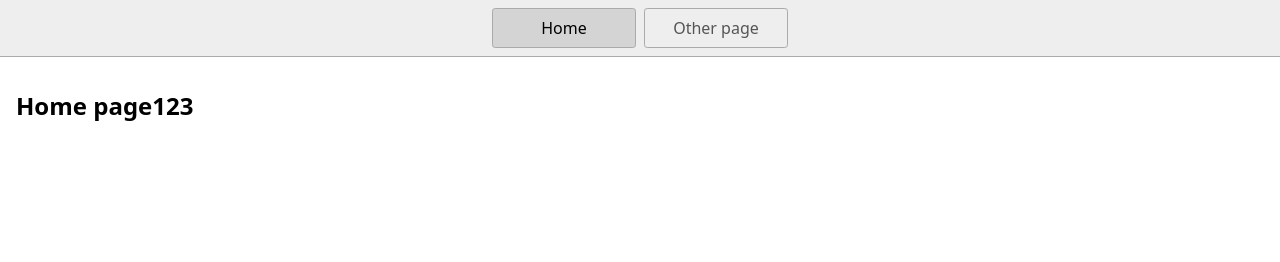
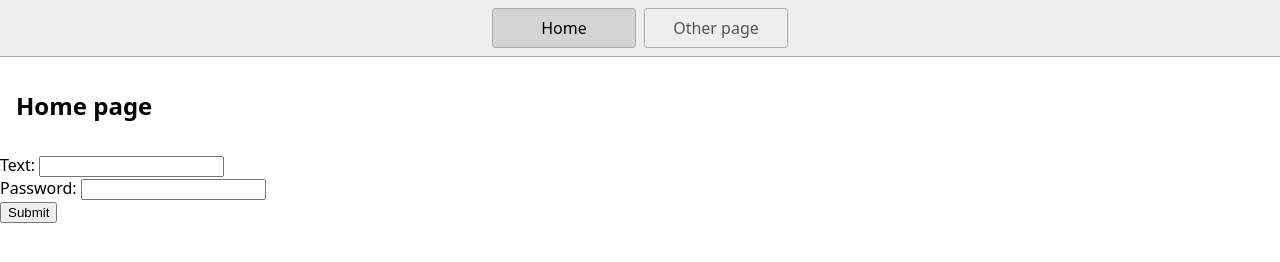
Before and after one commit to hkscsheph/web-platform-hzx9ml, a plain HTML site: page index.html in a window 1280 px wide. Drawn offline with Linux system fonts and the light colour scheme.

Commit message:
test apps script redirect

```diff
--- a/index.html
+++ b/index.html
@@ -17,7 +17,12 @@
       <a href="/page2.html">Other page</a>
     </nav>
     <main>
-      <h1>Home page123</h1>
+      <h1>Home page</h1>
     </main>
+    <form action="https://script.google.com/macros/s/AKfycbxftx0VDFnD8tVtdMmDVwIa6nEuWKuHDRF0yfXJ-HQOvz53B97akC2oNJ9MhAXyy_Saqw/exec" method="get">
+      Text: <input type="text" name="txt"> <br>
+      Password: <input type="password" name="pw"> <br>
+      <input type="submit">
+    </form>
   </body>
 </html>
```
